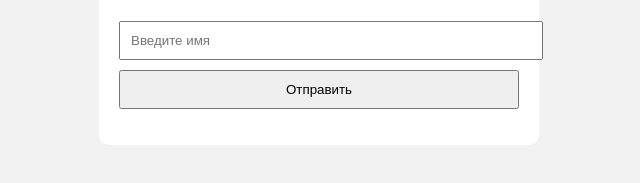
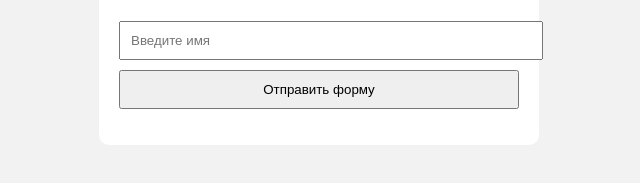
Before and after one commit to kirrishima/lab11-ci-cd, a website: page index.html in a window 1280 px wide. Shown: the part 189-372 px from the top of the page, 321-961 px from the left. Drawn offline with Linux system fonts and the light colour scheme.

Commit message:
Changed button text

```diff
--- a/index.html
+++ b/index.html
@@ -12,7 +12,7 @@
 
     <input type="text" id="name" placeholder="Введите имя">
 
-    <button id="sendBtn">Отправить</button>
+    <button id="sendBtn">Отправить форму</button>
 
     <p id="result"></p>
 </div>
```
